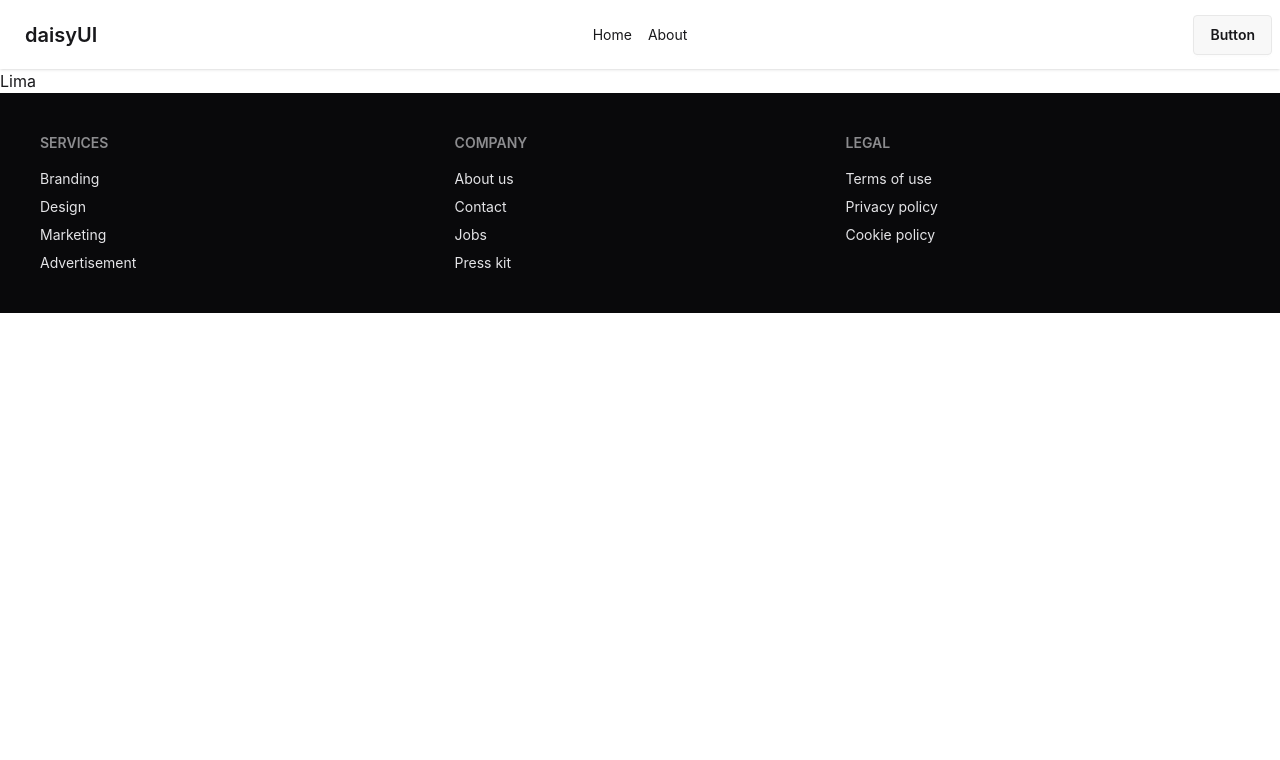
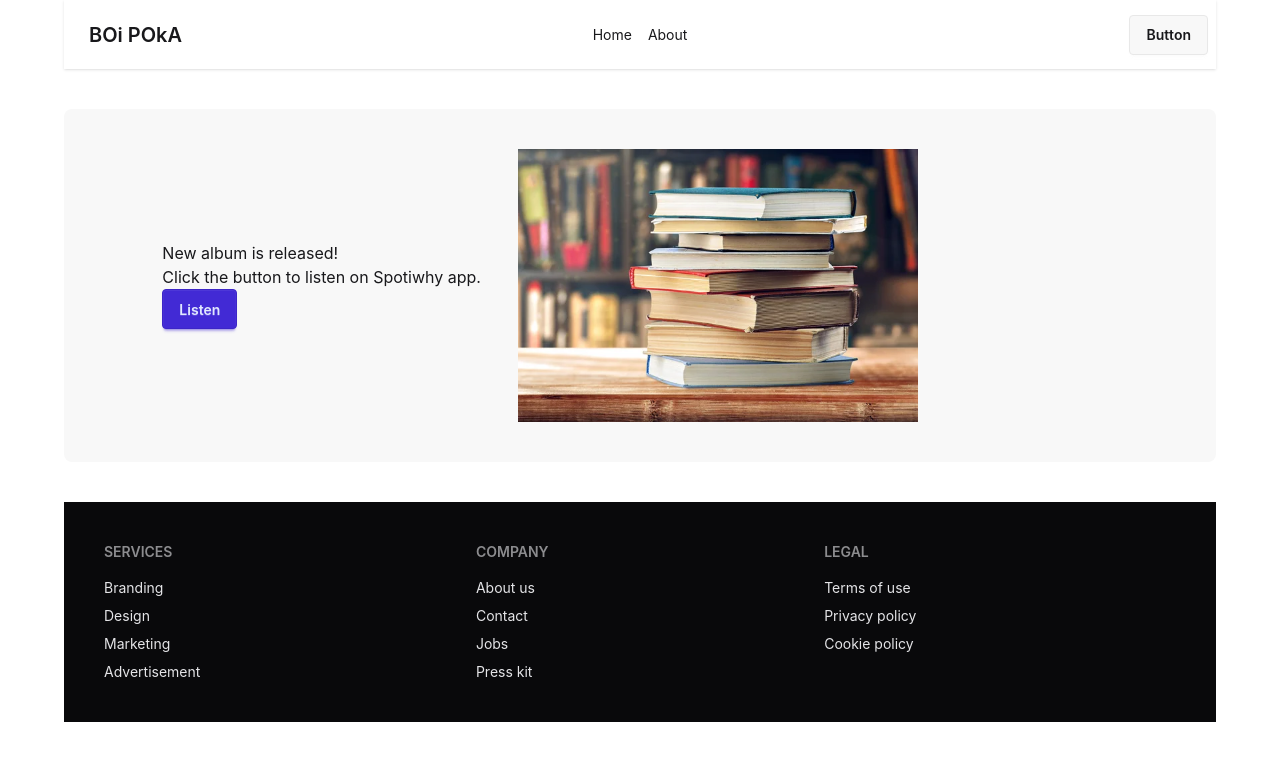
Before and after one commit to fatematujjohralima/Book-Vibe, a React (Vite) app: page / in a window 1280 px wide. Shown: the top 760 px of the page. Built offline with nearby package versions, Linux system fonts and the light colour scheme.

Commit message:
adding banner for book vibe

```diff
--- /dev/null
+++ b/src/Components/Banner/Banner.jsx
@@ -0,0 +1,24 @@
+import React from 'react';
+import bookimg from '../../assets/books.jpg'
+
+const Banner = () => {
+    return (
+        <div className="flex justify-around items-center bg-base-200 rounded-lg px-20 py-10 my-10">
+
+  <div>
+    <h2>New album is released!</h2>
+    <p>Click the button to listen on Spotiwhy app.</p>
+    <div>
+      <button className="btn btn-primary">Listen</button>
+    </div>
+  </div>
+  <div>
+    <img className='w-8/12 '
+      src={bookimg}
+      alt="Album" />
+  </div>
+</div>
+    );
+};
+
+export default Banner;
--- a/src/Components/Header/Navbar.jsx
+++ b/src/Components/Header/Navbar.jsx
@@ -19,7 +19,7 @@ const Navbar = () => {
         {links}
       </ul>
     </div>
-    <a className="btn btn-ghost text-xl">daisyUI</a>
+    <a className="btn btn-ghost text-xl">BOi POkA</a>
   </div>
   <div className="navbar-center hidden lg:flex">
     <ul className="menu menu-horizontal px-1">
--- a/src/Pages/Home/Home.jsx
+++ b/src/Pages/Home/Home.jsx
@@ -1,9 +1,10 @@
 import React from 'react';
+import Banner from '../../Components/Banner/Banner';
 
 const Home = () => {
     return (
         <div>
-            <h1>Lima</h1>
+           <Banner></Banner>
         </div>
     );
 };
--- a/src/Pages/Root/Root.jsx
+++ b/src/Pages/Root/Root.jsx
@@ -5,7 +5,7 @@ import Footer from '../../Components/Footer/Footer';
 
 const Root = () => {
     return (
-        <div>
+        <div className='max-w-6xl mx-auto'>
             <Navbar></Navbar>
             <Outlet></Outlet>
             <Footer></Footer>
```
Also changed, not shown: src/assets/books.jpg (added).
